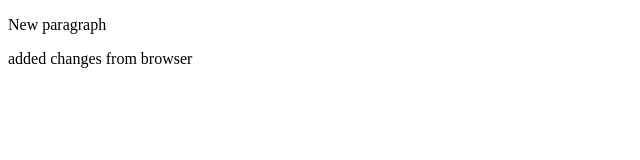
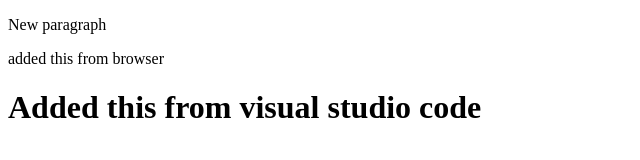
Before and after one commit to villert/git-esimerkki, a plain HTML site: page index.html in a window 1280 px wide. Shown: the whole page, without its empty margins (0-640 px from the left). Drawn offline with Linux system fonts and the light colour scheme.

Commit message:
Added a new h1 line from visual studio code

```diff
--- a/index.html
+++ b/index.html
@@ -4,7 +4,8 @@
     <meta charset="UTF-8" />
     <title>title update</title>
     <p>New paragraph</p>
-    <p>added changes from browser</p>
+    <p>added this from browser</p>
+    <h1>Added this from visual studio code</h1>
 </head>
 <body>
 
```
